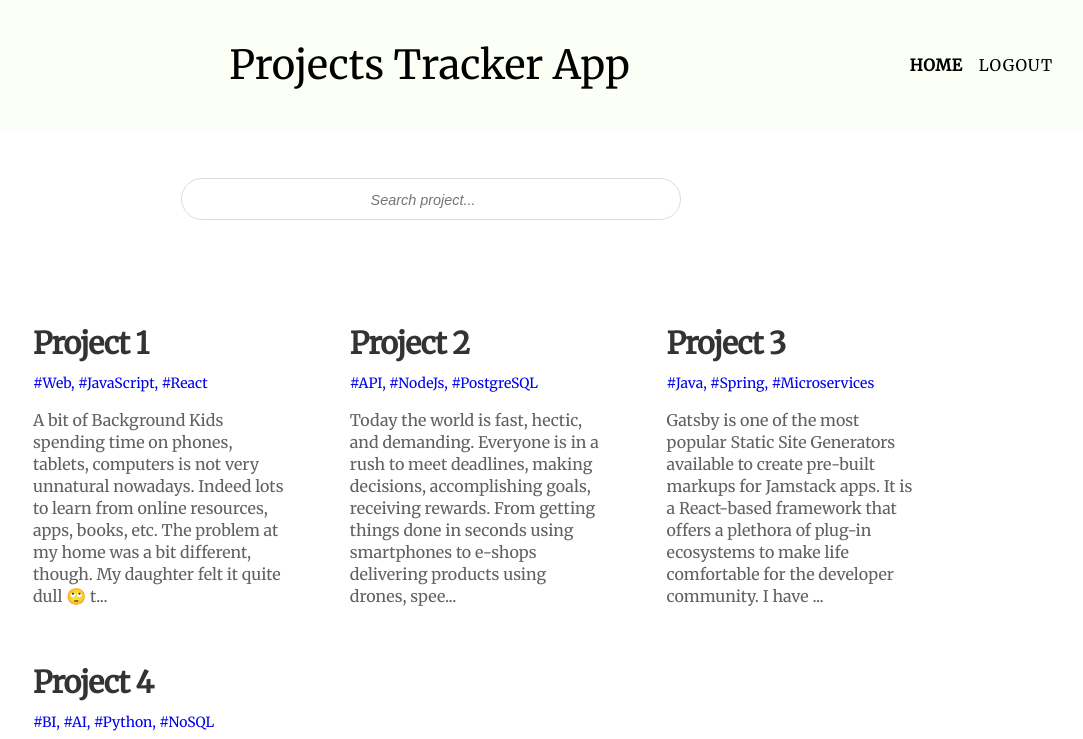
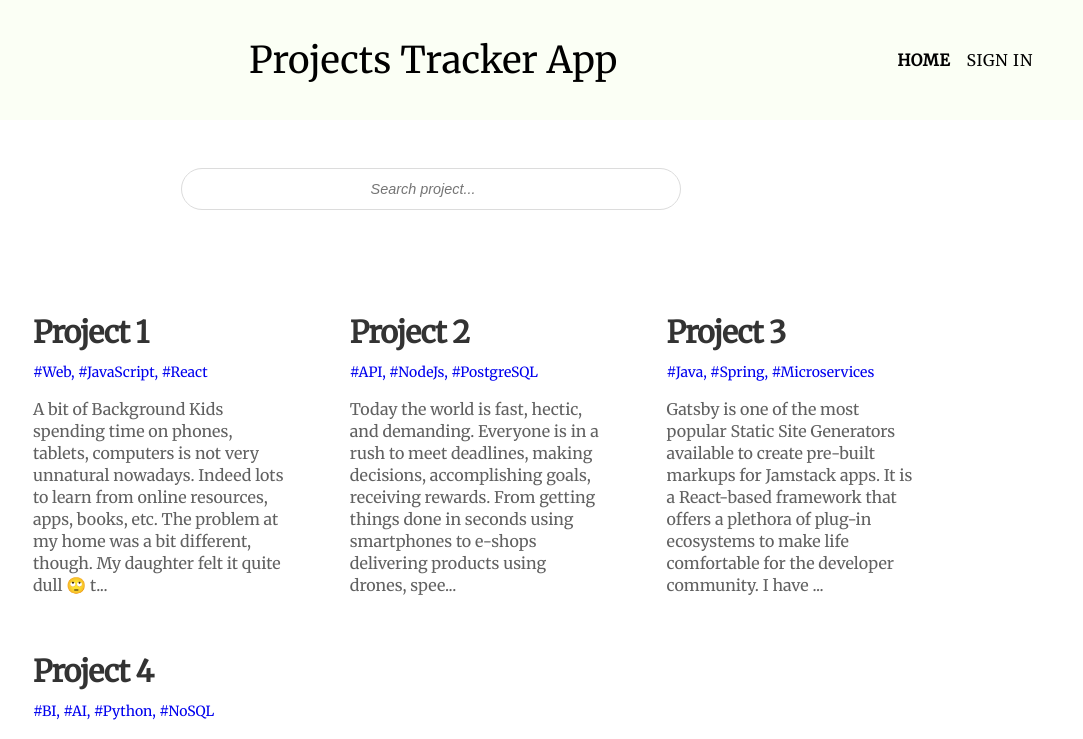
Before and after one commit to touredev/projects-tracker-app, a React (Create React App) app: page / in a window 1280 px wide. Shown: the top 739 px of the page, without its empty margins (159-1242 px from the left). Built offline with nearby package versions, Linux system fonts and the light colour scheme; data requests are answered from the project's data file.

Commit message:
Custom hook added: useToken

```diff
--- a/src/App.js
+++ b/src/App.js
@@ -1,43 +1,17 @@
-import { useState, useEffect } from "react";
 import { BrowserRouter as Router, Switch, Route } from "react-router-dom";
-import Header from "./components/Header";
+import Wrapper from "./components/Wrapper";
 import Home from "./pages/Home";
 import Login from "./pages/Login";
-
-import styled from "styled-components";
-
-const Main = styled.div`
-  margin: 0;
-`;
+import useToken from "./useToken";
 
 function App() {
-  const [user, setUser] = useState({});
-  const [authToken, setToken] = useState(null);
-
-  useEffect(() => {
-    const token = localStorage.getItem("react_auth_token");
-    if (token) {
-      const username = localStorage.getItem("react_auth_user");
-      setToken(token);
-      setUser({ username });
-    }
-  }, []);
-
-  // Login
-  const authenticateUser = ({ username, password }) => {
-    const token =
-      Math.random().toString(36).substring(2, 15) +
-      Math.random().toString(36).substring(2, 15);
-    localStorage.setItem("react_auth_token", token);
-    localStorage.setItem("react_auth_user", username);
-  };
+  const { token, setToken } = useToken();
 
   // Logout
-  const logout = () => {
-    localStorage.removeItem("react_auth_token");
-    localStorage.removeItem("react_auth_user");
-    setToken(null);
-    setUser(null);
+  const logout = (event) => {
+    event.preventDefault();
+    sessionStorage.removeItem("react_auth_token");
+    setToken("");
   };
 
   return (
@@ -45,19 +19,17 @@ function App() {
       <>
         <Switch>
           <Route path="/login">
-            <Login authenticate={authenticateUser} authToken={authToken} />
+            <Login setToken={setToken} token={token} />
           </Route>
           <Route path="/home">
-            <Header title="Projects Tracker App" user={user} logout={logout} />
-            <Main>
-              <Home authToken={authToken} />
-            </Main>
+            <Wrapper token={token} logout={logout}>
+              <Home />
+            </Wrapper>
           </Route>
           <Route path="/" exact>
-            <Header title="Projects Tracker App" user={user} logout={logout} />
-            <Main>
-              <Home authToken={authToken} />
-            </Main>
+            <Wrapper token={token} logout={logout}>
+              <Home />
+            </Wrapper>
           </Route>
         </Switch>
       </>
--- a/src/components/Header.js
+++ b/src/components/Header.js
@@ -29,7 +29,7 @@ const Nav = styled.nav`
 
 const Title = styled.p`
   text-align: center;
-  font-size: 2.5rem;
+  font-size: 2.3rem;
   padding-left: 21rem;
 `;
 
@@ -46,7 +46,7 @@ const NavItem = styled.li`
   }
 `;
 
-const Header = ({ title, user, logout }) => {
+const Header = ({ title, token, logout }) => {
   return (
     <Container>
       <Title>{title}</Title>
@@ -58,7 +58,7 @@ const Header = ({ title, user, logout }) => {
             </Link>
           </NavItem>
           <NavItem>
-            {user ? (
+            {token ? (
               <Link to="" onClick={logout}>
                 Logout
               </Link>
@@ -74,12 +74,12 @@ const Header = ({ title, user, logout }) => {
 
 Header.defaultProps = {
   title: "Projects Tracker App",
-  user: null,
+  token: "",
 };
 
 Header.propTypes = {
   title: PropTypes.string.isRequired,
-  user: PropTypes.object,
+  token: PropTypes.string,
   logout: PropTypes.func,
 };
 
--- a/src/components/ProjectsList.js
+++ b/src/components/ProjectsList.js
@@ -12,8 +12,9 @@ const Container = styled.div`
   padding: 2rem 10rem;
   p.no__result {
     text-align: center;
-    font-size: 1.7rem;
-    padding-left: 21rem;
+    font-size: 1.5rem;
+    padding-left: 25rem;
+    letter-spacing: 0.1rem;
   }
 `;
 
@@ -30,7 +31,7 @@ const ProjectsList = ({ projects, filterText }) => {
 
   return (
     <Container>
-      {itemsList.length !== 0 ? (
+      {itemsList.length > 0 ? (
         itemsList
       ) : (
         <p className="no__result">No match!</p>
--- /dev/null
+++ b/src/components/Wrapper.js
@@ -0,0 +1,28 @@
+import Header from "./Header";
+import styled from "styled-components";
+import PropTypes from "prop-types";
+
+const Main = styled.div`
+  margin: 0;
+`;
+
+const Wrapper = ({ children, token, logout }) => {
+  return (
+    <>
+      <Header title="Projects Tracker App" token={token} logout={logout} />
+      <Main>{children}</Main>
+    </>
+  );
+};
+
+Wrapper.defaultProps = {
+  token: "",
+};
+
+Wrapper.propTypes = {
+  token: PropTypes.string,
+  logout: PropTypes.func,
+  children: PropTypes.object,
+};
+
+export default Wrapper;
--- a/src/pages/Login.js
+++ b/src/pages/Login.js
@@ -1,5 +1,5 @@
 import { useForm } from "react-hook-form";
-import { Redirect, useHistory } from "react-router-dom";
+import { Redirect } from "react-router-dom";
 import styled from "styled-components";
 import PropTypes from "prop-types";
 
@@ -62,19 +62,23 @@ const SubmitButton = styled.input`
   cursor: pointer;
 `;
 
-const Login = ({ authenticate, authToken }) => {
+const Login = ({ setToken, token }) => {
   const { register, handleSubmit, errors } = useForm();
-  const history = useHistory();
+
+  // Login
+  const loginUser = ({ username, password }) => {
+    const authToken =
+      Math.random().toString(36).substring(2, 15) +
+      Math.random().toString(36).substring(2, 15);
+    setToken(authToken);
+  };
 
   const onSubmit = (data) => {
     console.log(data);
-    authenticate(data);
-    history.push("/");
+    loginUser(data);
   };
 
-  console.log(authToken);
-
-  if (authToken !== null && authToken !== "") {
+  if (token) {
     return <Redirect to={"/"} />;
   }
 
@@ -106,12 +110,12 @@ const Login = ({ authenticate, authToken }) => {
 };
 
 Login.defaultProps = {
-  authToken: "",
+  token: "",
 };
 
 Login.propTypes = {
-  authenticate: PropTypes.func,
-  authToken: PropTypes.string,
+  setToken: PropTypes.func.isRequired,
+  token: PropTypes.string,
 };
 
 export default Login;
--- /dev/null
+++ b/src/useToken.js
@@ -0,0 +1,20 @@
+import { useState } from "react";
+
+export default function useToken() {
+  const getToken = () => {
+    const userToken = sessionStorage.getItem("react_auth_token");
+    return userToken;
+  };
+
+  const [token, setToken] = useState(getToken());
+
+  const saveToken = (userToken) => {
+    sessionStorage.setItem("react_auth_token", userToken);
+    setToken(userToken);
+  };
+
+  return {
+    setToken: saveToken,
+    token,
+  };
+}
```
